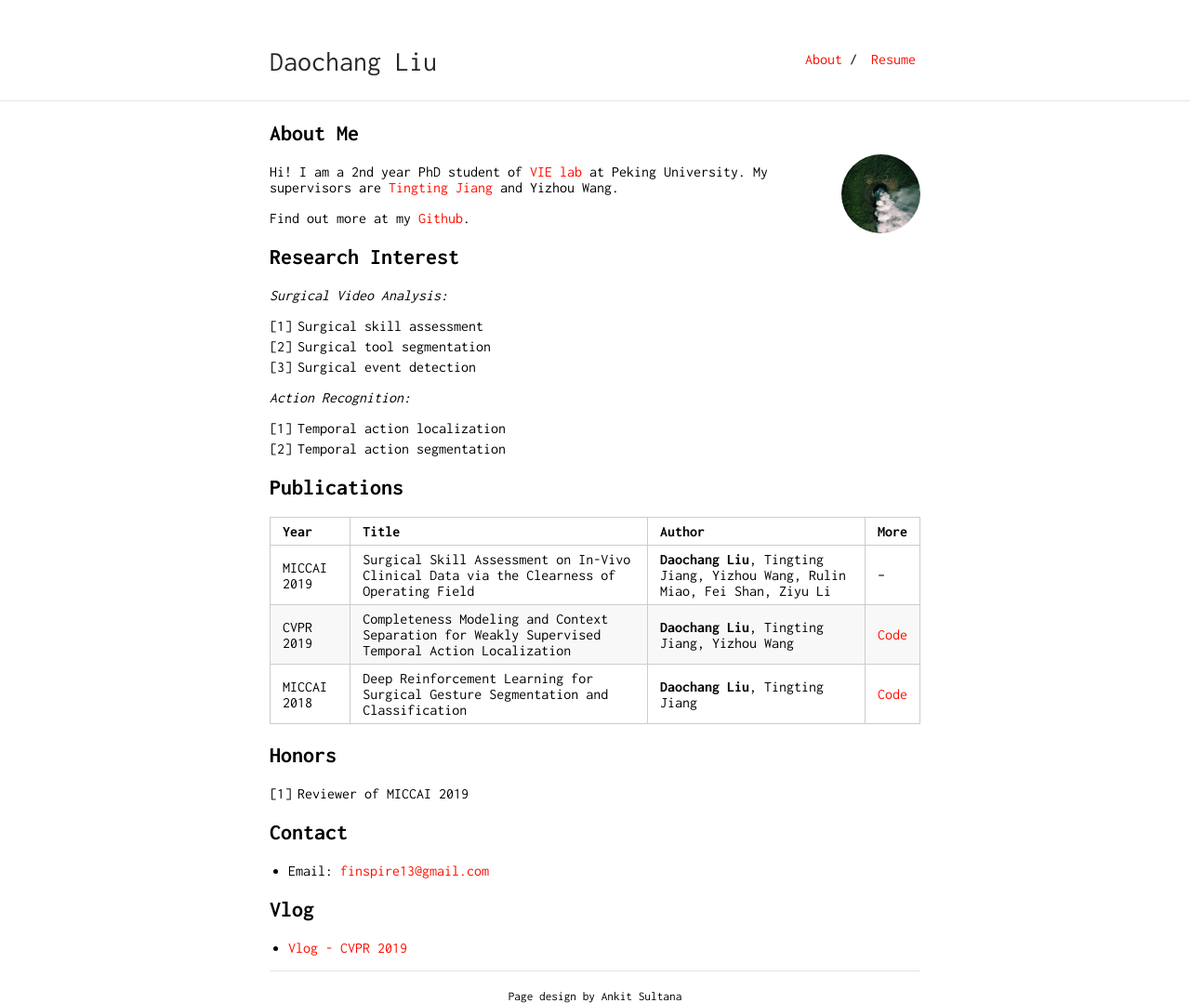
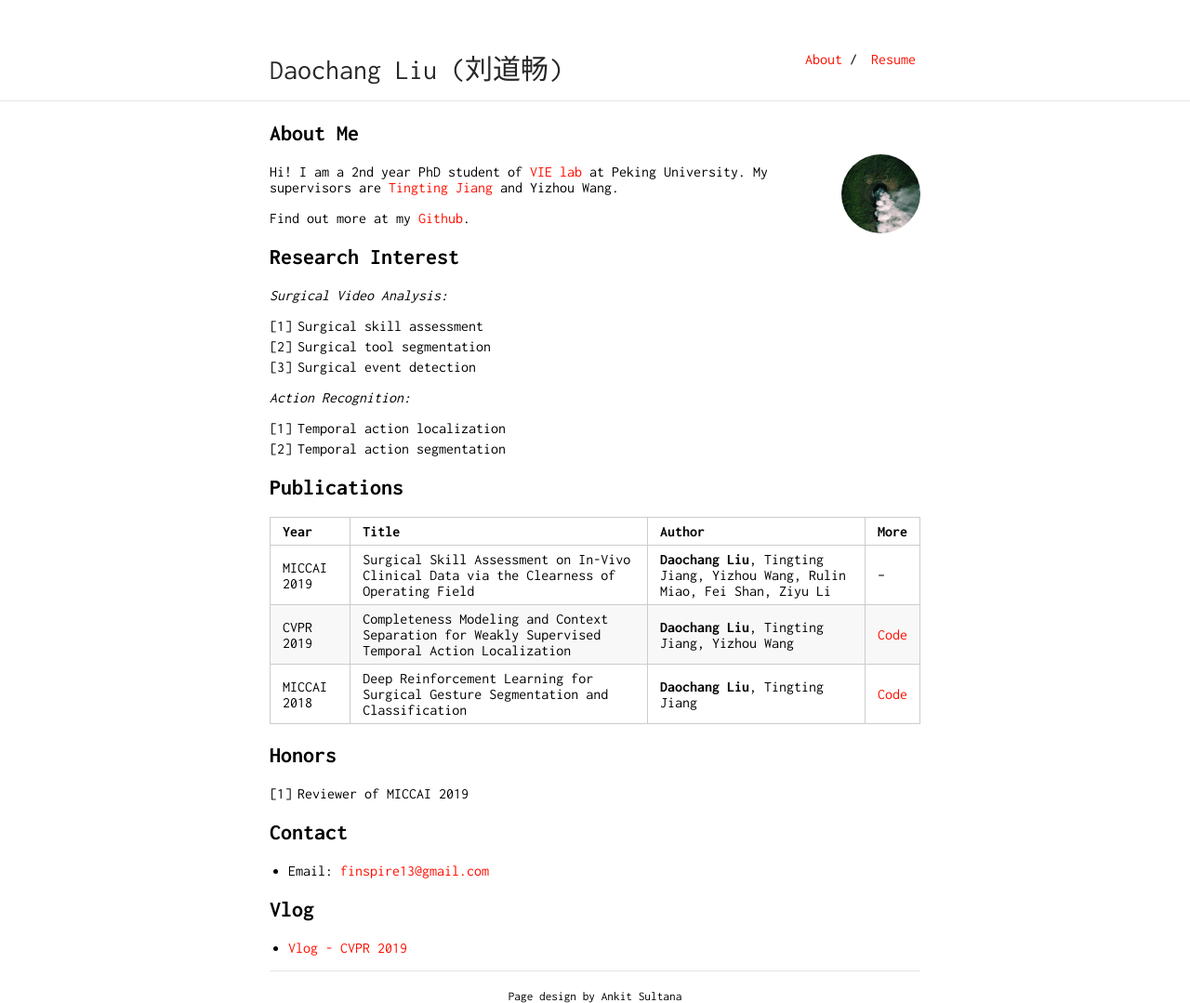
Before and after one commit to Finspire13/Finspire13.github.io, a Jekyll site: the page built from index.md, in a window 1280 px wide. Shown: the whole page at 93% size. Built offline with Jekyll 4.4.1, drawn with Linux system fonts in a browser that asks for light colours; our own code applies the rules of GitHub Pages for plain Markdown files.

Commit message:
update name

```diff
--- a/_config.yml
+++ b/_config.yml
@@ -13,7 +13,7 @@
 # you will see them accessed via {{ site.title }}, {{ site.email }}, and so on.
 # You can create any custom variable you would like, and they will be accessible
 # in the templates via {{ site.myvariable }}.
-title: Daochang Liu
+title: Daochang Liu (刘道畅)
 #email: finspire13@gmail.com
 description: >- # this means to ignore newlines until "baseurl:"
   My name is Daochang Liu.
```
